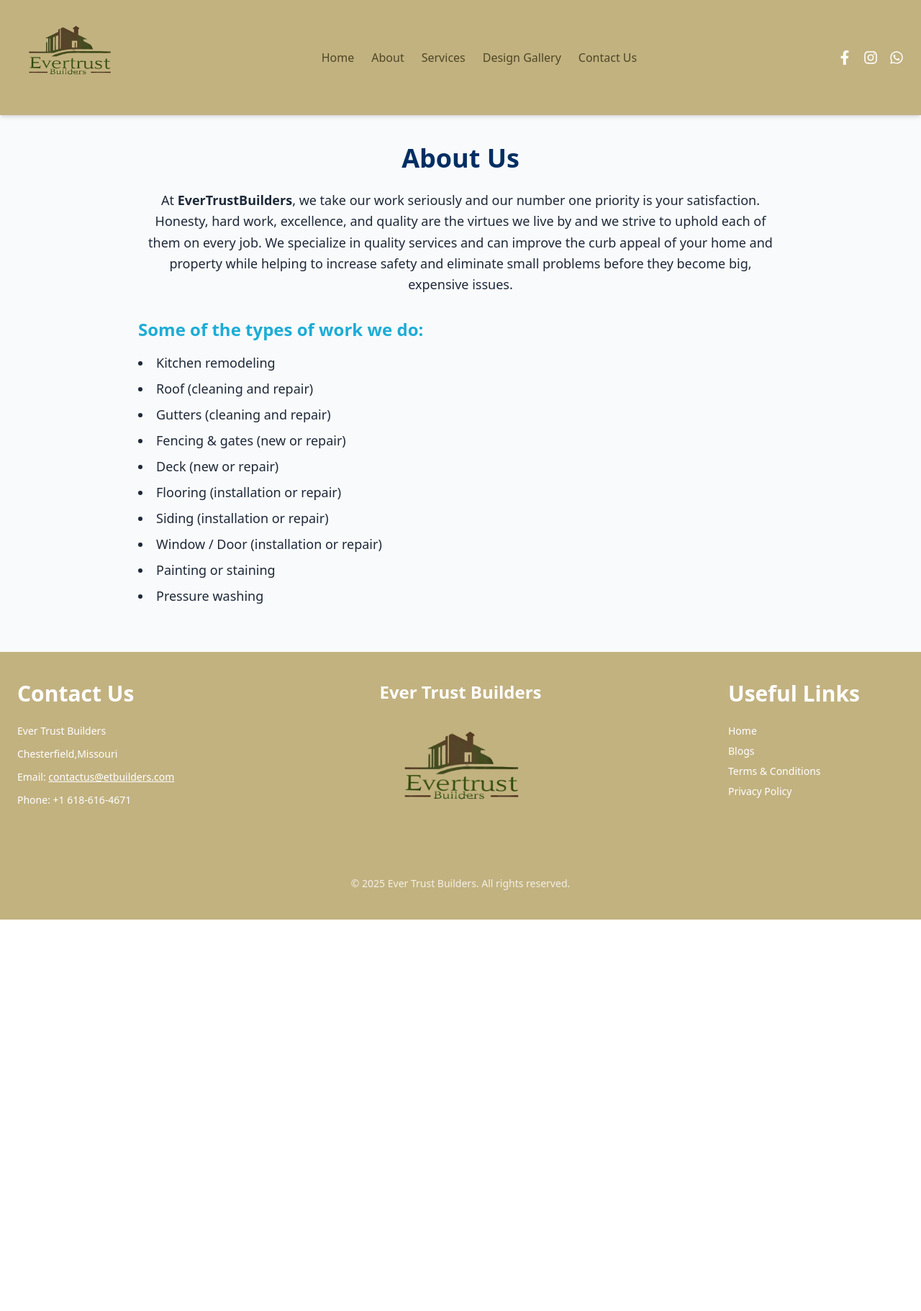
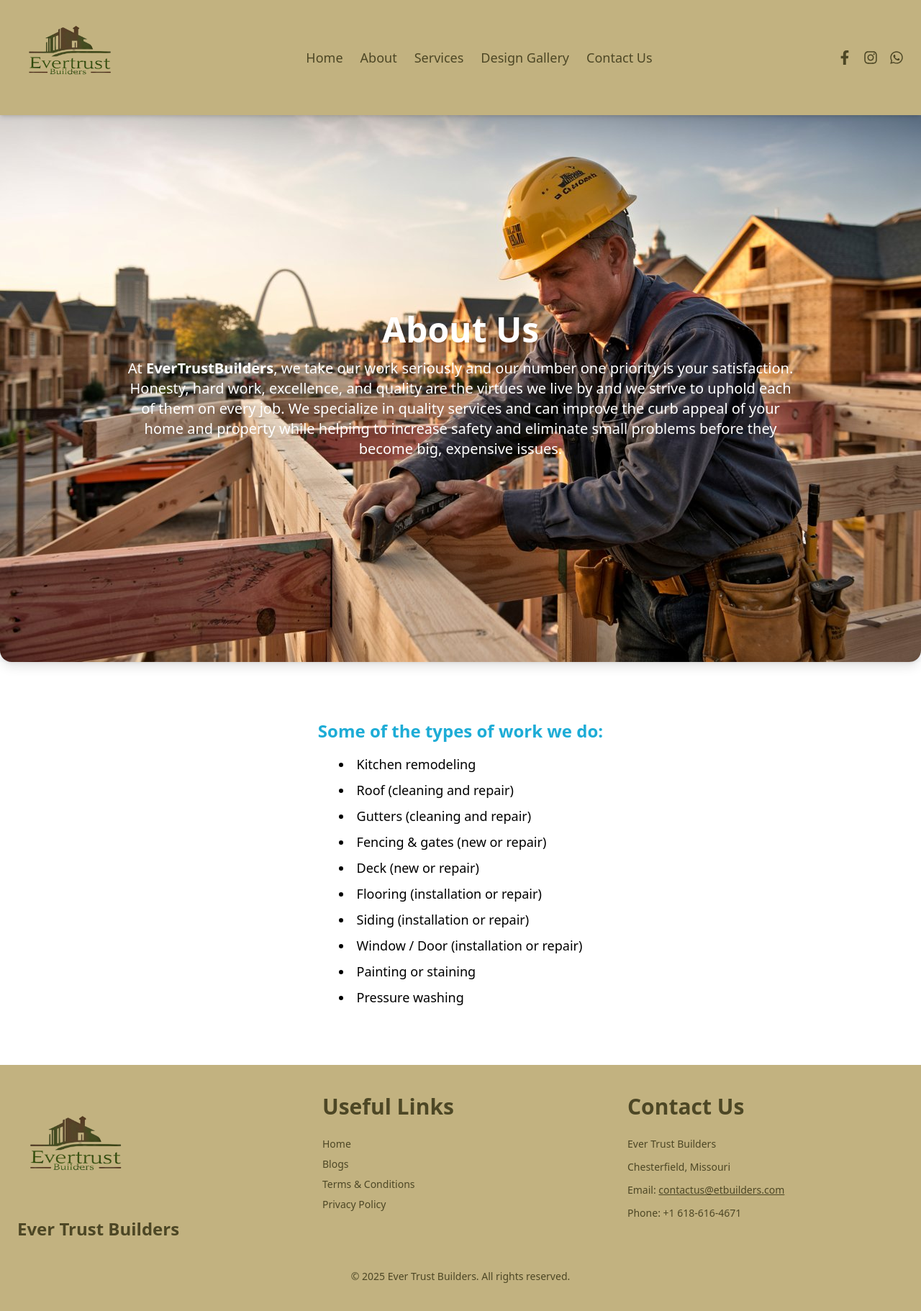
Before and after one commit to tharanycred4future/Ever-trust-builders-test, a React (Vite) app: page /about in a window 1280 px wide. Shown: the whole page at 72% size. Before the commit the page ends 1278 px from the top, so only its background shows below. Built offline with nearby package versions, Linux system fonts and the light colour scheme; the HTML template or start-up script is replaced by a standard one.

Commit message:
brought necessary changes

```diff
--- a/src/App.jsx
+++ b/src/App.jsx
@@ -3,7 +3,7 @@
 
 import Navbar from './components/Navbar/Navbar'
 import Footer from './components/Footer/Footer'
-
+import BackToTopButton from './components/BackToTopButton/BackToTopButton'
 
 
 import Home from './pages/Home/Home'
@@ -46,6 +46,7 @@
     </div>
 
      <Footer/>
+     <BackToTopButton />
     </>
   )
 }
--- /dev/null
+++ b/src/components/BackToTopButton/BackToTopButton.jsx
@@ -0,0 +1,36 @@
+import { useEffect, useState } from "react";
+import { FaArrowUp } from "react-icons/fa";
+
+const BackToTopButton = () => {
+  const [visible, setVisible] = useState(false);
+
+  useEffect(() => {
+    const toggleVisibility = () => {
+      setVisible(window.scrollY > 200);
+    };
+
+    window.addEventListener("scroll", toggleVisibility);
+    return () => window.removeEventListener("scroll", toggleVisibility);
+  }, []);
+
+  const scrollToTop = () => {
+    window.scrollTo({
+      top: 0,
+      behavior: "smooth",
+    });
+  };
+
+  return (
+    <button
+      onClick={scrollToTop}
+      className={`fixed bottom-6 right-6 z-50 p-3 rounded-full bg-white text-black shadow-lg transition-all duration-300 hover:bg-[#6a2226] hover:scale-110 ${
+        visible ? "opacity-100" : "opacity-0 pointer-events-none"
+      }`}
+      aria-label="Back to top"
+    >
+      <FaArrowUp size={18} className="hover:text-white" />
+    </button>
+  );
+};
+
+export default BackToTopButton;
--- a/src/components/Footer/Footer.jsx
+++ b/src/components/Footer/Footer.jsx
@@ -1,63 +1,48 @@
-import {Link} from "react-router-dom";
-
-
+import { Link } from "react-router-dom";
 
 export default function Footer() {
   return (
-    <footer
-      className="text-white py-10 px-6 bg-[#c2b280]"
-
-    >
+    <footer className="text-white py-10 px-6 bg-[#c2b280]">
       <div className="max-w-7xl mx-auto grid grid-cols-1 sm:grid-cols-2 md:grid-cols-3 gap-10">
-        {/* Left Side - Contact Info */}
-        <div className="space-y-3 text-sm">
-          <h2 className="text-2xl md:text-3xl font-semibold mb-2 hover:text-[#6a2226] cursor-pointer">Contact Us</h2>
-          <p className="mt-6">Ever Trust Builders</p>
-          <p className="mt-2">Chesterfield,Missouri</p>
-          <p className="mt-2">
-            Email:{" "}
-            <a href="mailto:info@evertrust.com" className="underline">
-            contactus@etbuilders.com
-            </a>
-          </p>
-          <p className="mt-2">Phone: +1 618-616-4671</p>
+        {/* Column 1 - Logo & Brand Name */}
+        <div className="flex flex-col items-center md:items-start space-y-3">
+          <img src="/logo1.png" alt="Ever Trust Builders Logo" className="w-40 h-auto" />
+          <h2 className="text-2xl font-bold text-[#4D4725] hover:text-[#6a2226] cursor-pointer">
+            Ever Trust Builders
+          </h2>
         </div>
 
-        {/* Center - Logo */}
-        <div className="flex flex-col items-center justify-start md:items-center md:justify-center ">
-          <h2 className="text-2xl font-bold hover:text-[#6a2226] cursor-pointer">Ever Trust Builders</h2>
-          <img src="/logo1.png" alt="Ever Trust Builders Logo" className="w-50 h-auto" />
-          </div>
+        {/* Column 2 - Useful Links */}
+        <div className="text-sm text-[#4D4725]  space-y-2">
+          <h2 className="text-2xl md:text-3xl  text-[#4D4725] font-semibold mb-2 hover:text-[#6a2226] cursor-pointer">Useful Links</h2>
+          <p className="mt-6 text-[#4D4725] ">
+            <a href="#" className="hover:underline">Home</a>
+          </p>
+          <p className="mt-2 text-[#4D4725] ">
+            <a href="#" className="hover:underline">Blogs</a>
+          </p>
+          <p className="mt-2 text-[#4D4725] ">
+            <Link className="hover:underline" to='/terms-and-conditions'>Terms & Conditions</Link>
+          </p>
+          <p className="mt-2 text-[#4D4725] ">
+            <Link className="hover:underline" to='/privacy-policy'>Privacy Policy</Link>
+          </p>
+        </div>
 
-        {/* Right Side - Useful Links */}
-        <div className="text-sm space-y-2 sm:pl-4 md:pl-35">
-          <h2 className="text-2xl md:text-3xl font-semibold mb-2 hover:text-[#6a2226] cursor-pointer">Useful Links</h2>
-          <p className="mt-6">
-            <a href="#" className="hover:underline">
-              Home
-            </a>
+        {/* Column 3 - Contact Info */}
+        <div className="space-y-3 text-[#4D4725] text-sm">
+          <h2 className="text-2xl text-[#4D4725] md:text-3xl font-semibold mb-2 hover:text-[#6a2226] cursor-pointer">Contact Us</h2>
+          <p className="mt-6 text-[#4D4725]">Ever Trust Builders</p>
+          <p className="mt-2 text-[#4D4725]">Chesterfield, Missouri</p>
+          <p className="mt-2 text-[#4D4725]">
+            Email: <a href="mailto:contactus@etbuilders.com" className="underline">contactus@etbuilders.com</a>
           </p>
-          <p className="mt-2">
-            <a href="#" className="hover:underline">
-              Blogs
-            </a>
-          </p>
-          <p className="mt-2">
-
-            <Link className="hover:underline" to='/terms-and-conditions'>
-              Terms & Conditions
-            </Link>
-          </p>
-          <p className="mt-2">
-            <Link className="hover:underline" to='/privacy-policy'>
-              Privacy Policy
-            </Link>
-          </p>
+          <p className="mt-2 text-[#4D4725]">Phone: +1 618-616-4671</p>
         </div>
       </div>
 
       {/* Bottom Line */}
-      <div className="text-center text-sm text-white/80 mt-10">
+      <div className="text-center text-sm text-[#4D4725] mt-10">
         © {new Date().getFullYear()} Ever Trust Builders. All rights reserved.
       </div>
     </footer>
--- a/src/components/Header/Header.jsx
+++ b/src/components/Header/Header.jsx
@@ -2,7 +2,7 @@
 
 const Header = () => {
   return (
-    <div className="flex items-center justify-center pt-45 md:pt-20">
+    <div className="flex items-center justify-center pt-2 md:pt-20">
       <div
         className="relative bg-cover bg-center w-full h-[150vh] md:h-[80vh] rounded-lg px-6 sm:px-10 lg:px-20 py-12 flex flex-col justify-center"
 
--- a/src/components/Navbar/Navbar.jsx
+++ b/src/components/Navbar/Navbar.jsx
@@ -44,34 +44,34 @@
 
         {/* Center Section - Nav Links (Desktop) */}
         <div className="hidden md:flex flex-wrap justify-center space-x-6 font-medium transition-all duration-300">
-          <Link className="text-[#4D4725] hover:text-blue-400" to='/'>Home</Link>
-          <Link className="text-[#4D4725] hover:text-blue-400" to='/about'>About</Link>
-          <Link className="text-[#4D4725] hover:text-blue-400" to='/services'>Services</Link>
-          <Link className="text-[#4D4725] hover:text-blue-400" to='design-gallery'>Design Gallery</Link>
-          <Link className="text-[#4D4725] hover:text-blue-400" to='/contact'>Contact Us</Link>
+          <Link className="text-[#4D4725] hover:text-blue-400 text-lg" to='/'>Home</Link>
+          <Link className="text-[#4D4725] hover:text-blue-400 text-lg" to='/about'>About</Link>
+          <Link className="text-[#4D4725] hover:text-blue-400 text-lg" to='/services'>Services</Link>
+          <Link className="text-[#4D4725] hover:text-blue-400 text-lg" to='design-gallery'>Design Gallery</Link>
+          <Link className="text-[#4D4725] hover:text-blue-400 text-lg" to='/contact'>Contact Us</Link>
         </div>
 
         {/* Right Section - Social Icons (Desktop) */}
         <div className="hidden md:flex space-x-4 text-white">
-          <a href="#" className="hover:text-blue-500"><FaFacebookF size={20} /></a>
-          <a href="#" className="hover:text-pink-400"><FaInstagram size={20} /></a>
-          <a href="#" className="hover:text-green-400"><FaWhatsapp size={20} /></a>
+          <a href="#" className="hover:text-blue-500 text-[#4D4725] text-xl "><FaFacebookF size={20} /></a>
+          <a href="#" className="hover:text-pink-400 text-[#4D4725] text-xl "><FaInstagram size={20} /></a>
+          <a href="#" className="hover:text-green-400 text-[#4D4725] text-xl "><FaWhatsapp size={20} /></a>
         </div>
       </div>
 
       {/* Mobile Menu Dropdown */}
       {isMenuOpen && (
-        <div className="md:hidden flex flex-col items-center bg-[#848058] text-white py-4 space-y-4 font-bold ">
-          <Link onClick={() => setIsMenuOpen(false)} to='/'>Home</Link>
-          <Link onClick={() => setIsMenuOpen(false)} to='/about'>About</Link>
-          <Link onClick={() => setIsMenuOpen(false)} to='/services'>Services</Link>
-          <Link className="text-gray-100 hover:text-blue-400" to='design-gallery'>Design Gallery</Link>
-          <Link onClick={() => setIsMenuOpen(false)} to='/contact'>Contact Us</Link>
+        <div className="md:hidden flex flex-col items-center bg-[#c2b280] text-white py-4 space-y-4 font-bold ">
+          <Link className="text-[#4D4725] hover:text-blue-400 text-xl" onClick={() => setIsMenuOpen(false)} to='/'>Home</Link>
+          <Link className="text-[#4D4725] hover:text-blue-400 text-xl" onClick={() => setIsMenuOpen(false)} to='/about'>About</Link>
+          <Link  className="text-[#4D4725] hover:text-blue-400 text-xl" onClick={() => setIsMenuOpen(false)} to='/services'>Services</Link>
+          <Link className="text-[#4D4725] hover:text-blue-400 text-xl" to='design-gallery'>Design Gallery</Link>
+          <Link className="text-[#4D4725] hover:text-blue-400 text-xl" onClick={() => setIsMenuOpen(false)} to='/contact'>Contact Us</Link>
 
           <div className="flex space-x-4 pt-2">
-            <a href="#" className="hover:text-blue-500"><FaFacebookF size={20} /></a>
-            <a href="#" className="hover:text-pink-400"><FaInstagram size={20} /></a>
-            <a href="#" className="hover:text-green-400"><FaWhatsapp size={20} /></a>
+            <a href="#" className="hover:text-blue-500 text-[#4D4725] "><FaFacebookF size={20} /></a>
+            <a href="#" className="hover:text-pink-400 text-[#4D4725] "><FaInstagram size={20} /></a>
+            <a href="#" className="hover:text-green-400 text-[#4D4725] "><FaWhatsapp size={20} /></a>
           </div>
         </div>
       )}
--- a/src/pages/About/About.jsx
+++ b/src/pages/About/About.jsx
@@ -2,19 +2,35 @@
 
 const About = () => {
   return (
-    <section className="px-6 py-16 md:px-20 bg-gray-50 text-gray-800 pt-50 ">
-      <div className="max-w-4xl mx-auto text-center">
-        <h2 className="text-3xl md:text-4xl font-bold mb-6 text-[#002e63]">About Us</h2>
-        <p className="text-lg leading-relaxed mb-8">
+    <>
+    <section className="relative w-full h-[80vh] md:h-[100vh] min-h-[300px] sm:min-h-[400px] bg-gray-50 text-gray-800 mt-30 pt-10 md:pt-20">
+  {/* Background Image */}
+  <img
+    src="/img_5.jpeg"
+    alt="about page bg image"
+    className="absolute inset-0 w-full h-full object-cover rounded-b-2xl shadow-lg"
+  />
+
+  {/* Overlay Content */}
+  <div className="absolute inset-0 flex items-center justify-center text-center px-4">
+    <div className=" w-3/4">
+      <h2 className="text-3xl md:text-5xl pt-20 mb-4 sm:pt-8 font-bold text-white drop-shadow-md">
+        About Us
+      </h2>
+      <p className="text-md md:text-xl text-white drop-shadow-md ">
         At <span className="font-semibold">EverTrustBuilders</span>, we take our work seriously and our number one priority is your satisfaction.
         Honesty, hard work, excellence, and quality are the virtues we live by and we strive to uphold each of them on every job.
         We specialize in quality services and can improve the curb appeal of your home and property while helping to increase safety
         and eliminate small problems before they become big, expensive issues.
       </p>
+    </div>
+  </div>
+</section>
 
-        <div className="text-left">
+    <div className="text-center flex flex-col items-center justify-center py-20">
     <h3 className="text-2xl font-semibold text-[#1dacd6] mb-4">Some of the types of work we do:</h3>
-          <ul className="list-disc list-inside space-y-2 text-base md:text-lg">
+    <div className='flex items-center text-left justify-center'>
+    <ul className="list-disc list-inside space-y-2  md:text-lg">
       <li>Kitchen remodeling</li>
       <li>Roof (cleaning and repair)</li>
       <li>Gutters (cleaning and repair)</li>
@@ -28,7 +44,12 @@
     </ul>
     </div>
   </div>
-    </section>
+  </>
+
+
+
+
+
   );
 };
 
--- a/src/pages/ContactUs/ContactUs.jsx
+++ b/src/pages/ContactUs/ContactUs.jsx
@@ -28,7 +28,7 @@
 
         <div className="flex flex-col lg:flex-row gap-8 justify-center items-stretch max-w-7xl mx-auto">
         {/* Contact Info Card - LEFT */}
-        <div className="bg-[#E7Dcc9] shadow-xl p-8 rounded-lg w-full lg:w-1/2">
+        <div className="bg-[#c2b280] shadow-xl p-8 rounded-lg w-full lg:w-1/2">
           <h3 className="text-2xl font-semibold mb-6">Contact Info</h3>
           <div className="space-y-5">
             <div className="flex items-center gap-4">
@@ -73,7 +73,7 @@
         </div>
 
         {/* Send Us A Message - RIGHT */}
-        <div className="bg-[#E7Dcc9] shadow-xl p-8 rounded-lg w-full lg:w-1/2 h-full">
+        <div className="bg-[#c2b280] shadow-xl p-8 rounded-lg w-full lg:w-1/2 h-full">
           <h3 className="text-2xl font-semibold mb-6">Send Us A Message</h3>
           <form className="space-y-4">
             <div className="flex gap-4">
--- a/src/pages/DesignGallery/DesignGallery.jsx
+++ b/src/pages/DesignGallery/DesignGallery.jsx
@@ -4,7 +4,11 @@
 import img_3 from '/img_3.jpeg';
 import img_4 from '/img_4.jpeg';
 import img_5 from '/img_5.jpeg';
-
+import img_6 from '/contact-header-img.jpg';
+import img_7 from '/header-img.jpg';
+import img_8 from '/footer-bg.jpg';
+import img_9 from '/footer-bg-img.jpg';
+import img_10 from '/footer-bg-alt.jpg';
 
 const DesignGallery = () => {
   const images = [
@@ -13,88 +17,74 @@
     { src: img_3, alt: 'img 3', title: '' },
     { src: img_4, alt: 'img 4', title: '' },
     { src: img_5, alt: 'img 5', title: '' },
-
+    { src: img_6, alt: 'img 6', title: '' },
+    { src: img_7, alt: 'img 7', title: '' },
+    { src: img_8, alt: 'img 8', title: '' },
+    { src: img_9, alt: 'img 9', title: '' },
+    { src: img_10, alt: 'img 10', title: '' },
   ];
 
   const [selectedImageIndex, setSelectedImageIndex] = useState(null);
 
-  const openModal = (index) => {
-    setSelectedImageIndex(index);
-  };
-
-  const closeModal = () => {
-    setSelectedImageIndex(null);
-  };
-
-  const nextImage = () => {
-    setSelectedImageIndex((prevIndex) => (prevIndex + 1) % images.length);
-  };
-
-  const prevImage = () => {
-    setSelectedImageIndex((prevIndex) =>
-      prevIndex === 0 ? images.length - 1 : prevIndex - 1
-    );
-  };
+  const openModal = (index) => setSelectedImageIndex(index);
+  const closeModal = () => setSelectedImageIndex(null);
+  const nextImage = () => setSelectedImageIndex((prev) => (prev + 1) % images.length);
+  const prevImage = () => setSelectedImageIndex((prev) => (prev === 0 ? images.length - 1 : prev - 1));
 
   return (
-    <div className='container mx-auto p-50'>
-      <h1 className='text-3xl text-center font-bold mt-10'>Design Gallery</h1>
+    <div className="max-w-7xl mx-auto px-4 sm:px-6 lg:px-8 py-12 mt-40 ">
+      <h1 className="text-3xl text-center font-bold mb-10">Design Gallery</h1>
 
-      {/* Menu Section */}
-      <div className='grid grid-cols-1 md:grid-cols-2 lg:grid-cols-2 gap-4 mt-10'>
-
-        {images.slice(0, 5).map((image, index) => (
+      {/* Gallery Grid */}
+      <div className="grid grid-cols-1 sm:grid-cols-2 lg:grid-cols-3 gap-6">
+        {images.map((image, index) => (
           <div key={index} className="text-center">
-            <h3 className="text-xl font-semibold mt-4">{image.title}</h3>
+            <h3 className="text-lg font-semibold">{image.title}</h3>
             <img
               src={image.src}
               alt={image.alt}
-              className="w-[600px] h-[300px] object-cover rounded-lg mt-2 cursor-pointer"
+              className="w-full h-60 sm:h-64 md:h-72 lg:h-80 object-cover rounded-lg shadow-md cursor-pointer transition-transform hover:scale-105"
               onClick={() => openModal(index)}
             />
           </div>
         ))}
       </div>
 
-
-
-      {/* Modal to show the clicked image */}
+      {/* Modal */}
       {selectedImageIndex !== null && (
         <div
-    className="fixed inset-0 bg-black bg-opacity-70 flex justify-center items-center z-50"
+          className="fixed inset-0 bg-black bg-opacity-70 flex justify-center items-center z-50 px-4"
           onClick={closeModal}
         >
-    {/* Arrows and image wrapper */}
           <div
             className="relative w-full h-full flex justify-center items-center"
-      onClick={(e) => e.stopPropagation()} // Prevent modal close on content click
+            onClick={(e) => e.stopPropagation()}
           >
-      {/* Left Arrow at screen edge */}
+            {/* Left Arrow */}
             <button
               onClick={prevImage}
-        className="absolute left-0 top-1/2 transform -translate-y-1/2 text-white text-5xl font-bold z-10 bg-black bg-opacity-30 hover:bg-opacity-60 px-4 py-2"
+              className="absolute left-2 sm:left-6 top-1/2 transform -translate-y-1/2 text-white text-3xl sm:text-5xl font-bold z-10 bg-black bg-opacity-30 hover:bg-opacity-60 p-2 sm:p-4 rounded-full"
             >
               &lt;
             </button>
 
-      {/* Displayed Image */}
+            {/* Image */}
             <img
               src={images[selectedImageIndex].src}
               alt={images[selectedImageIndex].alt}
-        className="max-h-[80vh] w-auto object-contain rounded-lg shadow-xl"
+              className="max-h-[80vh] w-auto max-w-full object-contain rounded-lg shadow-xl"
             />
 
-      {/* Right Arrow at screen edge */}
+            {/* Right Arrow */}
             <button
               onClick={nextImage}
-        className="absolute right-0 top-1/2 transform -translate-y-1/2 text-white text-5xl font-bold z-10 bg-black bg-opacity-30 hover:bg-opacity-60 px-4 py-2"
+              className="absolute right-2 sm:right-6 top-1/2 transform -translate-y-1/2 text-white text-3xl sm:text-5xl font-bold z-10 bg-black bg-opacity-30 hover:bg-opacity-60 p-2 sm:p-4 rounded-full"
             >
               &gt;
             </button>
           </div>
         </div>
       )}
-
     </div>
   );
 };
```
Also changed, not shown: public/contact-page-header.png (deleted), public/navbar-bg.jpg (deleted). Lines whose indentation alone changed are shown as unchanged.
